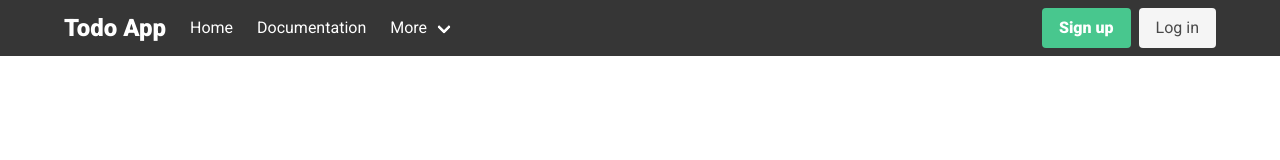
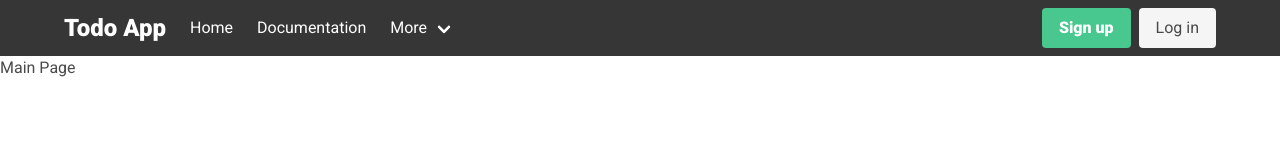
Before and after one commit to leonbohdan/MERN-TodoApp, a React (Create React App) app in the folder client/: page / in a window 1280 px wide. Shown: the top 160 px of the page. Built offline with nearby package versions, Linux system fonts and the light colour scheme; sample sign-in values are in the browser's storage.

Commit message:
logic for login was added

```diff
--- a/client/src/App.js
+++ b/client/src/App.js
@@ -1,13 +1,24 @@
-import './App.sass';
-import Navbar from './componests/Navbar/Navbar';
-import Authpage from './pages/AuthPage/AuthPage';
+import "./App.sass";
+import Navbar from "./components/Navbar";
+// import { BrowserRouter as Router } from "react-router-dom";
+import { useRouter } from "./routes";
+import { AuthContext } from "./context/AuthContext";
+import { useAuth } from "./hooks/auth.hook";
 
 function App() {
+  const { login, logout, token, userId, isReady } = useAuth();
+  const isLogined = !!token;
+  const routes = useRouter(isLogined);
+
   return (
-    <div className="app">
-      <Navbar />
-      <Authpage />
-    </div>
+    <AuthContext.Provider
+      value={{ login, logout, token, userId, isReady, isLogined }}
+    >
+      <div className="app">
+        <Navbar />
+        {routes}
+      </div>
+    </AuthContext.Provider>
   );
 }
 
--- /dev/null
+++ b/client/src/context/AuthContext.js
@@ -0,0 +1,3 @@
+import { createContext } from "react";
+
+export const AuthContext = createContext();
--- /dev/null
+++ b/client/src/hooks/auth.hook.js
@@ -0,0 +1,37 @@
+import { useState, useEffect, useCallback } from "react";
+
+export const useAuth = () => {
+  const [token, setToken] = useState(null);
+  const [userId, setUserId] = useState(null);
+  const [isReady, setIsReady] = useState(false);
+
+  const login = useCallback((jwt, id) => {
+    setToken(jwt);
+    setUserId(id);
+    localStorage.setItem(
+      "userData",
+      JSON.stringify({
+        userId: id,
+        token: jwt,
+      }),
+    );
+  }, []);
+
+  const logout = () => {
+    setToken(null);
+    setUserId(null);
+    localStorage.removeItem("userData");
+  };
+
+  useEffect(() => {
+    const data = JSON.parse(localStorage.getItem("userData"));
+
+    if (data && data.token) {
+      login(data.token, data.userId);
+    }
+
+    setIsReady(true);
+  }, [login]);
+
+  return { login, logout, token, userId, isReady };
+};
--- a/client/src/pages/AuthPage/AuthPage.jsx
+++ b/client/src/pages/AuthPage/index.jsx
@@ -1,13 +1,16 @@
-import React, { useState} from "react";
+import React, { useState, useContext} from "react";
 import { Switch, Route, Link } from "react-router-dom";
+import { AuthContext } from "../../context/AuthContext";
 import axios from "axios";
 import "./AuthPage.sass";
 
-function Authpage() {
+const Authpage = () => {
   const [form, setForm] = useState({
     email: '',
     password: ''
   });
+
+  const { login } = useContext(AuthContext)
 
   const changeHandler = (event) => {
     setForm({ ...form, [event.target.name]: event.target.value });
@@ -26,6 +29,21 @@ function Authpage() {
       console.error(error);
     }
   };
+
+  const loginHandler = async () => {
+    try {
+      await axios.post('/api/auth/login', { ...form }, {
+        headers: {
+          'Content-Type': 'application/json'
+        }
+      })
+        .then(res => {
+          login(res.data.token, res.data.userId);
+        });
+    } catch (error) {
+      console.error(error);
+    }
+  }
 
   return (
     <Switch>
@@ -79,6 +97,7 @@ function Authpage() {
                     <button
                       className="button is-success is-rounded boxed bold-500 mb-2"
                       type="button"
+                      onClick={loginHandler}
                     >
                       Log in
                     </button>
@@ -96,7 +115,10 @@ function Authpage() {
                 Sign up Page
               </h3>
 
-              <form className="has-text-centered w400" onSubmit={e => e.preventDefault()}>
+              <form
+                className="has-text-centered w400"
+                onSubmit={(e) => e.preventDefault()}
+              >
                 <div className="field">
                   <p className="control has-icons-left has-icons-right">
                     <input
--- /dev/null
+++ b/client/src/pages/MainPage/index.jsx
@@ -0,0 +1,11 @@
+import React from 'react';
+
+const Mainpage = () => {
+  return (
+    <div>
+      <h1>Main Page</h1>
+    </div>
+  );
+}
+
+export default Mainpage;
--- /dev/null
+++ b/client/src/routes.js
@@ -0,0 +1,22 @@
+import React from "react";
+import { Switch, Route, Redirect } from "react-router-dom";
+import MainPage from "./pages/MainPage";
+import AuthPage from "./pages/AuthPage";
+
+export const useRouter = (isLogined) => {
+  if (isLogined) {
+    return (
+      <Switch>
+        <Route path="/" exact component={MainPage} />
+        <Redirect to="/" />
+      </Switch>
+    );
+  }
+
+  return (
+    <Switch>
+      <Route path="/login" exact component={AuthPage} />
+      <Redirect to="/" />
+    </Switch>
+  );
+};
```
Also changed, not shown: client/src/components/Navbar/Navbar.sass (added), client/src/components/Navbar/index.jsx (renamed from client/src/componests/Navbar/Navbar.jsx), client/src/pages/MainPage/MainPage.sass (added).
